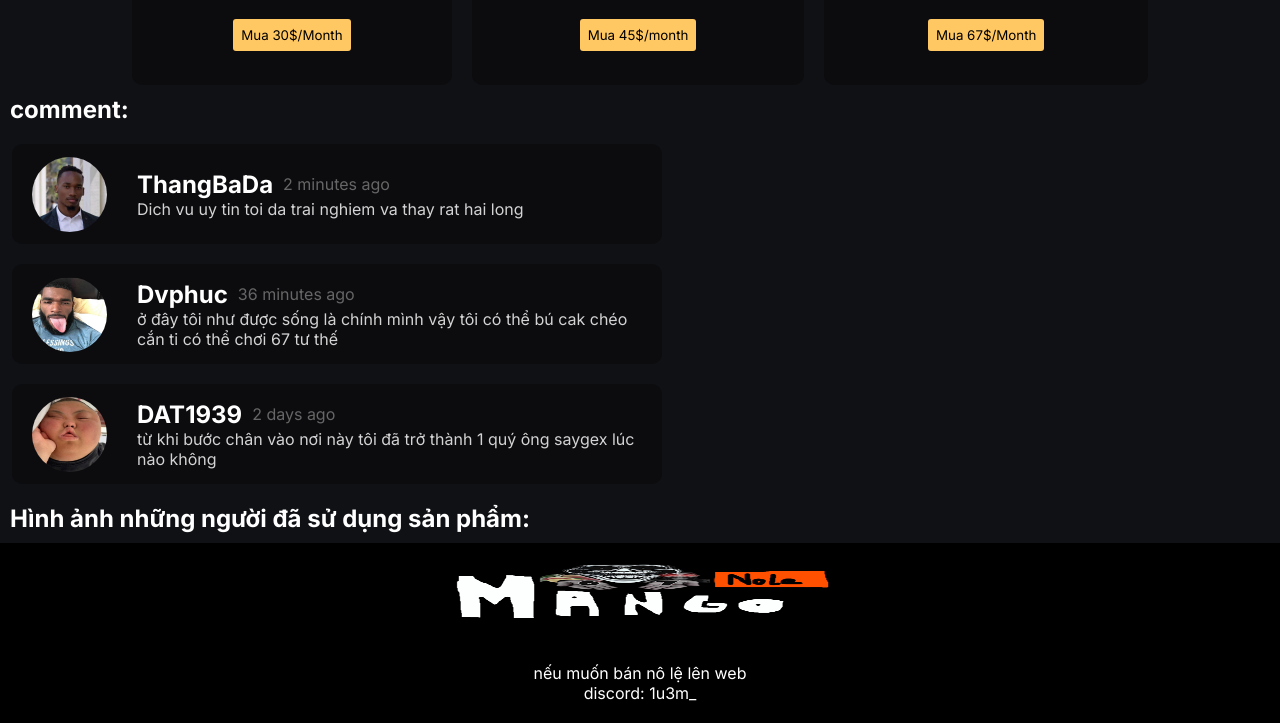
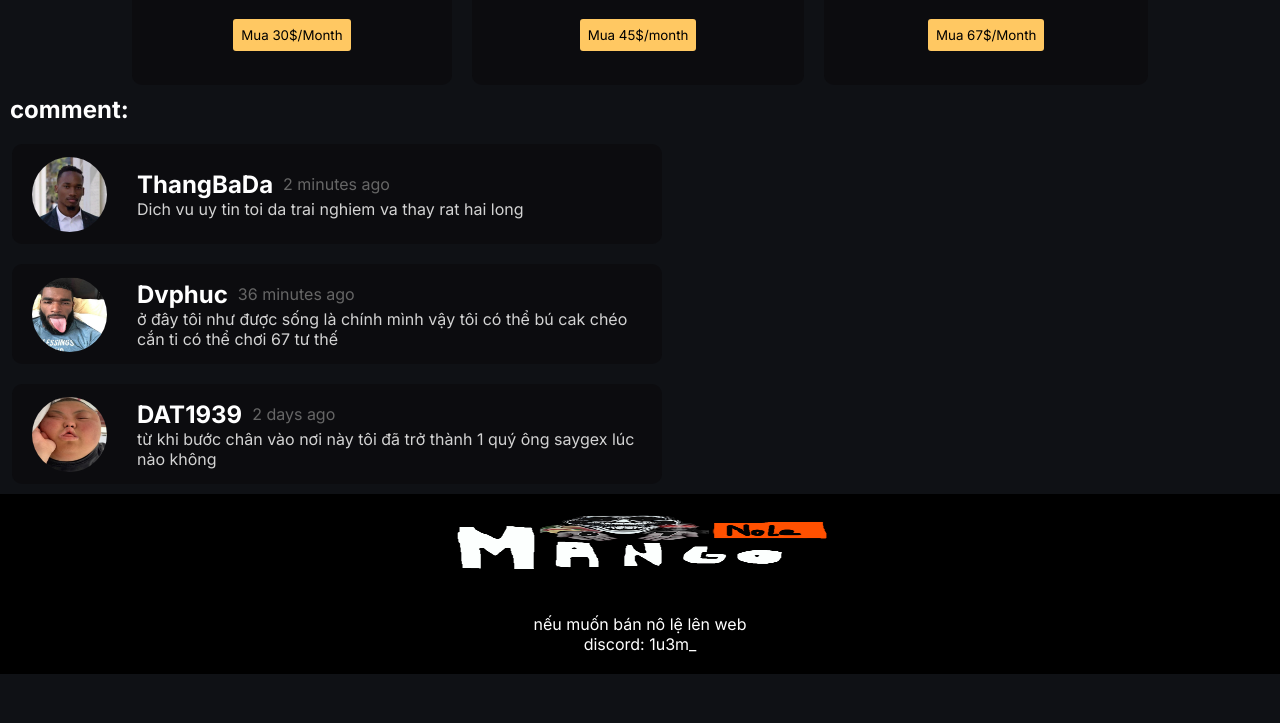
Before and after one commit to luyrm/brainnot69, a plain HTML site: page index.html in a window 1280 px wide. Shown: the part 774-1497 px from the top of the page. After the commit the page ends 1448 px from the top, so only its background shows below. Drawn offline with Linux system fonts and the light colour scheme.

Commit message:
Update website

```diff
--- a/index.html
+++ b/index.html
@@ -150,11 +150,10 @@
         </div>
       </div>
     </div>
-    <h2 id="comments">Hình ảnh những người đã sử dụng sản phẩm:</h2>
   </main>
 
   <footer>
-    <img src="img/Mango.png" alt="mango67" width="479px" height="120px">
+    <img src="img/Mango.png" alt="mango67">
     <p>nếu muốn bán nô lệ lên web</p>
     <p id="chanbomadi">discord: 1u3m_</p>
   </footer>
--- a/style.css
+++ b/style.css
@@ -103,6 +103,12 @@ footer{
   align-items: center;
   justify-content: center;
   background-color: #000;
+}
+
+footer img{
+  width: 100%;
+  max-width: 476px;
+  height: 120px;
 }
 
 #chanbomadi{
```
